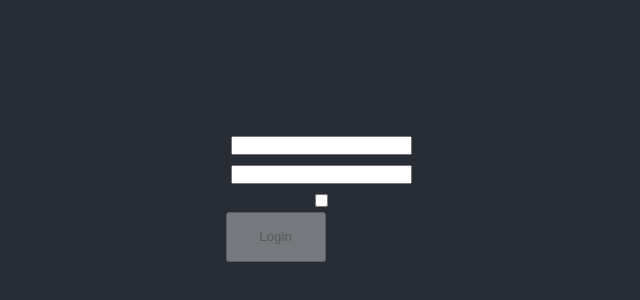
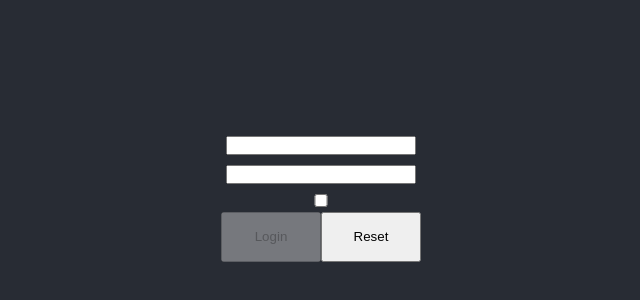
Before and after one commit to okcl/ReactDevelhope, a React (Create React App) app: page / in a window 1280 px wide. Shown: the part 204-504 px from the top of the page, without its empty margins (319-959 px from the left). Built offline with nearby package versions, Linux system fonts and the light colour scheme.

Commit message:
reset button added

```diff
--- a/src/Login.jsx
+++ b/src/Login.jsx
@@ -20,12 +20,24 @@ class Login extends React.Component {
         })
     }
 
+    resetState = () => {
+        this.setState({
+            username: '',
+            password: '',
+            remember: false,
+            buttonEnabled: false
+        })
+    }
+
     render() {
         return <div className="login">
             <input name="username" value={this.state.username} onChange={this.handleInputChange}/>
             <input name="password" type="password" value={this.state.password} onChange={this.handleInputChange} />
             <input name="remember" type="checkbox" checked={this.state.remember} onChange={this.handleInputChange}/>
-            <button disabled={!this.state.buttonEnabled} onClick={() => {this.props.onLogin(this.state)}}>Login</button>
+            <div>
+                <button disabled={!this.state.buttonEnabled} onClick={() => {this.props.onLogin(this.state)}}>Login</button>
+                <button onClick={this.resetState}>Reset</button>
+            </div>
         </div>
     }
 }
```
